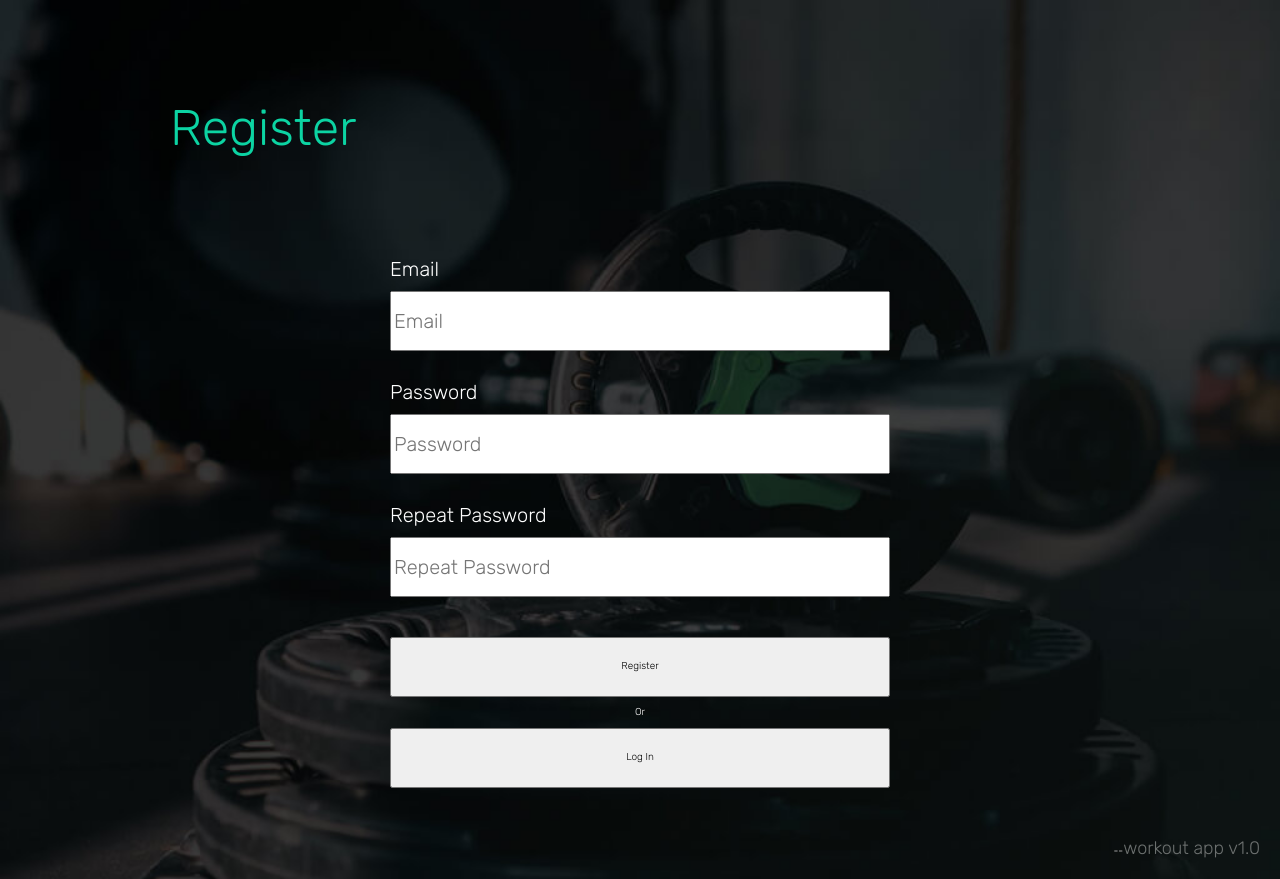
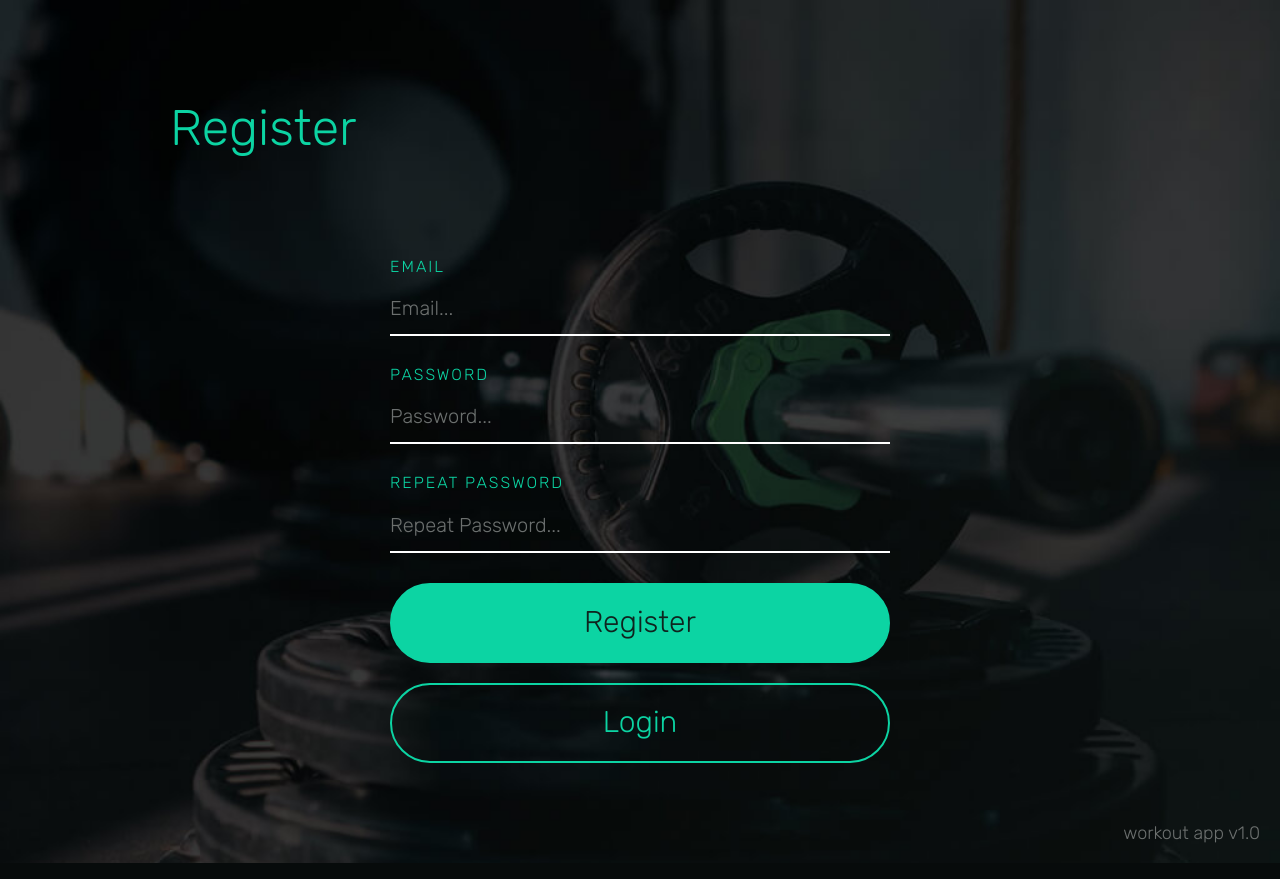
Before and after one commit to RoosterDesign/workout-app-react, a React (Create React App) app: page /register in a window 1280 px wide. Built offline with nearby package versions, Linux system fonts and the light colour scheme; no server answers.

Commit message:
login register forms

```diff
--- a/src/Components/Edit/index.jsx
+++ b/src/Components/Edit/index.jsx
@@ -1,6 +1,7 @@
 import React, { useState, useEffect, useContext } from 'react';
 import { AuthContext } from '../../Auth';
 import firebase from '../../config/firebase';
+import { Link } from 'react-router-dom';
 import { FontAwesomeIcon } from '@fortawesome/react-fontawesome';
 import { faSort, faPencilAlt, faTrash } from '@fortawesome/pro-solid-svg-icons';
 import RoundIconButton from '../RoundIconButton';
@@ -92,6 +93,18 @@ const EditWorkoutList = () => {
 						</div>
 					</ListItem>
 				))}
+
+				{workouts.length === 0 && (
+					<div>
+						<p>
+							You haven&lsquo;t created any workouts yet.{' '}
+							<Link to="/add" style={{ color: 'white' }}>
+								Click here
+							</Link>{' '}
+							to create your first workout.
+						</p>
+					</div>
+				)}
 			</div>
 		</>
 	);
--- a/src/Components/Footer/index.jsx
+++ b/src/Components/Footer/index.jsx
@@ -1,17 +1,11 @@
-import React, { useContext } from 'react';
-import { AuthContext } from '../../Auth';
-
+import React from 'react';
 import styles from './styles';
-
 const Footer = () => {
-	const { currentUser } = useContext(AuthContext);
-
 	return (
 		<footer>
-			{currentUser !== null && currentUser.email}-{currentUser !== null && currentUser.uid}-<span className="version">workout app v1.0</span>
+			<span className="version">workout app v1.0</span>
 			<style jsx>{styles}</style>
 		</footer>
 	);
 };
-
 export default Footer;
--- a/src/Components/Form/FormInput/index.jsx
+++ b/src/Components/Form/FormInput/index.jsx
@@ -5,7 +5,7 @@ import FormGroup from '../FormGroup';
 import FormLabel from '../FormLabel';
 import styles from './styles';
 
-const FormInput = ({ label, name, type, value, placeholder, step = '1', onChange, required }, ...props) => {
+const FormInput = ({ label, name, type, value, placeholder, autocomplete, step = '1', onChange, required }, ...props) => {
 	const inputClass = classNames({
 		input: true,
 		textCenter: props.textAlign === 'center',
@@ -18,7 +18,7 @@ const FormInput = ({ label, name, type, value, placeholder, step = '1', onChange
 	return (
 		<FormGroup>
 			<FormLabel label={label} />
-			<input type={type} {...(type === 'number' && numberAttributes)} name={name} value={inputValue} placeholder={placeholder} onChange={onChange} required={required} className={inputClass} />
+			<input type={type} {...(type === 'number' && numberAttributes)} name={name} value={inputValue} placeholder={placeholder} onChange={onChange} required={required} className={inputClass} autoComplete={autocomplete} />
 			<style jsx>{styles}</style>
 		</FormGroup>
 	);
@@ -32,6 +32,7 @@ FormInput.propTypes = {
 	type: PropTypes.string.isRequired,
 	value: PropTypes.oneOfType([PropTypes.string.isRequired, PropTypes.number.isRequired]),
 	placeholder: PropTypes.string.isRequired,
+	autocomplete: PropTypes.string,
 	step: PropTypes.string,
 	onChange: PropTypes.func.isRequired,
 	required: PropTypes.bool.isRequired,
--- a/src/Components/Login/index.jsx
+++ b/src/Components/Login/index.jsx
@@ -1,7 +1,9 @@
-import React, { useState, useContext } from 'react';
+import React, { useState, useContext, useEffect } from 'react';
 import { AuthContext } from '../../Auth';
 import firebase from '../../config/firebase';
 import { withRouter, useHistory, Redirect } from 'react-router-dom';
+import FormInput from '../Form/FormInput';
+import FormButton from '../Form/FormButton';
 import styles from './style';
 
 const Login = () => {
@@ -9,14 +11,17 @@ const Login = () => {
 	const { currentUser } = useContext(AuthContext);
 	const [email, setEmail] = useState('');
 	const [password, setPassword] = useState('');
+	const [error, setError] = useState('');
 
-	const handleSubmit = (e) => {
+	const onLogin = (e) => {
 		e.preventDefault();
 		firebase
 			.login(email, password)
-			.then(history.push('/'))
+			.then((user) => {
+				if (user) history.push('/');
+			})
 			.catch((err) => {
-				alert(err);
+				setError(err.message);
 			});
 	};
 
@@ -28,25 +33,20 @@ const Login = () => {
 		!currentUser && (
 			<div className="container">
 				<h1>Login</h1>
-				<form className="loginForm" onSubmit={handleSubmit}>
-					<label>
-						Email
-						<input name="email" type="email" placeholder="Email" required onChange={(e) => setEmail(e.target.value)} />
-					</label>
-					<label>
-						Password
-						<input name="password" type="password" placeholder="Password" required onChange={(e) => setPassword(e.target.value)} />
-					</label>
-					<button type="submit">Log in</button>
-					Or
-					<button
+				<form className="loginForm" onSubmit={onLogin}>
+					<FormInput label="Email" type="text" name="email" value={email} placeholder="Email..." onChange={(e) => setEmail(e.target.value)} required />
+					<FormInput label="Password" type="password" name="password" value={password} placeholder="Password..." onChange={(e) => setPassword(e.target.value)} required autocomplete="on" />
+
+					{error && <div className="errors">{error}</div>}
+
+					<FormButton type="submit" label="Log in" />
+					<FormButton
 						type="button"
-						onClick={(e) => {
+						label="Register"
+						onClick={() => {
 							history.push('/register');
 						}}
-					>
-						Register
-					</button>
+					/>
 				</form>
 				<style jsx>{styles}</style>
 			</div>
--- a/src/Components/Login/style.js
+++ b/src/Components/Login/style.js
@@ -4,25 +4,22 @@ import mediaQueries from '../../config/mediaQueries';
 
 export default css`
 	.loginForm {
-		margin: 100px auto 0;
-		text-align: center;
-		width: 500px;
-	}
-	label {
-		display: block;
-		font-size: 2rem;
-		margin-bottom: 30px;
-		text-align: left;
-	}
-	input {
-		height: 60px;
-		margin-top: 10px;
+		margin: 50px auto 0;
+		max-width: 500px;
 		width: 100%;
 	}
 
-	button {
-		height: 60px;
-		margin: 10px 0;
-		width: 100%;
+	.errors {
+		color: ${colours.red};
+		font-size: 1.6rem;
+		line-height: 1.5;
+		margin: 0 0 20px;
+		text-align: center;
+	}
+
+	@media ${mediaQueries.tablet} {
+		.loginForm {
+			margin-top: 100px;
+		}
 	}
 `;
--- a/src/Components/Register/index.jsx
+++ b/src/Components/Register/index.jsx
@@ -1,7 +1,9 @@
 import React, { useState, useContext } from 'react';
 import { AuthContext } from '../../Auth';
 import firebase from '../../config/firebase';
-import { withRouter, useHistory, Redirect } from 'react-router-dom';
+import { useHistory, Redirect } from 'react-router-dom';
+import FormInput from '../Form/FormInput';
+import FormButton from '../Form/FormButton';
 import styles from './style';
 
 const Register = () => {
@@ -10,23 +12,34 @@ const Register = () => {
 	const [email, setEmail] = useState('');
 	const [password, setPassword] = useState('');
 	const [repeatPassword, setRepeatPassword] = useState('');
+	const [error, setError] = useState('');
 
 	const handleSubmit = (e) => {
 		e.preventDefault();
 		if (password === repeatPassword) {
 			onRegister();
 		} else {
-			alert('PASSWORDS DONT MATCH');
+			setError('Passwords do not match');
 		}
 	};
 
 	async function onRegister() {
-		try {
-			firebase.register(email, password);
-			history.push('/');
-		} catch (err) {
-			alert(err.message);
-		}
+		firebase
+			.register(email, password)
+			.then((res) => {
+				console.info(res);
+				// if (user) history.push('/');
+			})
+			.catch((err) => {
+				setError(err.message);
+			});
+
+		// try {
+		// 	firebase.register(email, password);
+		// 	history.push('/');
+		// } catch (err) {
+		// 	setError(err.message);
+		// }
 	}
 
 	if (currentUser) {
@@ -38,28 +51,18 @@ const Register = () => {
 			<div className="container">
 				<h1>Register</h1>
 				<form className="registerForm" onSubmit={handleSubmit}>
-					<label>
-						Email
-						<input name="email" type="email" placeholder="Email" required onChange={(e) => setEmail(e.target.value)} />
-					</label>
-					<label>
-						Password
-						<input name="password" type="password" placeholder="Password" required onChange={(e) => setPassword(e.target.value)} />
-					</label>
-					<label>
-						Repeat Password
-						<input name="repeatPassword" type="password" placeholder="Repeat Password" required onChange={(e) => setRepeatPassword(e.target.value)} />
-					</label>
-					<button type="submit">Register</button>
-					Or
-					<button
+					<FormInput label="Email" type="text" name="email" value={email} placeholder="Email..." onChange={(e) => setEmail(e.target.value)} required />
+					<FormInput label="Password" type="password" name="password" value={password} placeholder="Password..." onChange={(e) => setPassword(e.target.value)} required autocomplete="on" />
+					<FormInput label="Repeat Password" type="password" name="repeatPassword" value={repeatPassword} placeholder="Repeat Password..." onChange={(e) => setRepeatPassword(e.target.value)} required autocomplete="on" />
+					{error && <div className="errors">{error}</div>}
+					<FormButton type="submit" label="Register" />
+					<FormButton
 						type="button"
-						onClick={(e) => {
+						label="Login "
+						onClick={() => {
 							history.push('/login');
 						}}
-					>
-						Log In
-					</button>
+					/>
 				</form>
 				<style jsx>{styles}</style>
 			</div>
--- a/src/Components/Register/style.js
+++ b/src/Components/Register/style.js
@@ -4,25 +4,22 @@ import mediaQueries from '../../config/mediaQueries';
 
 export default css`
 	.registerForm {
-		margin: 100px auto 0;
-		text-align: center;
-		width: 500px;
-	}
-	label {
-		display: block;
-		font-size: 2rem;
-		margin-bottom: 30px;
-		text-align: left;
-	}
-	input {
-		height: 60px;
-		margin-top: 10px;
+		margin: 50px auto 0;
+		max-width: 500px;
 		width: 100%;
 	}
 
-	button {
-		height: 60px;
-		margin: 10px 0;
-		width: 100%;
+	.errors {
+		color: ${colours.red};
+		font-size: 1.6rem;
+		line-height: 1.5;
+		margin: 0 0 20px;
+		text-align: center;
+	}
+
+	@media ${mediaQueries.tablet} {
+		.registerForm {
+			margin-top: 100px;
+		}
 	}
 `;
--- a/src/Components/WorkoutDetail/index.jsx
+++ b/src/Components/WorkoutDetail/index.jsx
@@ -4,9 +4,6 @@ import PropTypes from 'prop-types';
 import firebase from '../../config/firebase';
 import LoadingSpinner from '../LoadingSpinner';
 import ExerciseList from '../ExerciseList';
-
-// TODO
-// If no exercises, link to 'add exercise'
 
 const WorkoutDetail = ({ match }) => {
 	const { currentUser } = useContext(AuthContext);
--- a/src/Components/WorkoutList/index.jsx
+++ b/src/Components/WorkoutList/index.jsx
@@ -48,6 +48,18 @@ const WorkoutList = () => {
 								</Link>
 							</ListItem>
 						))}
+
+						{workouts.length === 0 && (
+							<div>
+								<p>
+									You haven&lsquo;t created any workouts yet.{' '}
+									<Link to="/add" style={{ color: 'white' }}>
+										Click here
+									</Link>{' '}
+									to create your first workout.
+								</p>
+							</div>
+						)}
 					</>
 				)}
 				<style jsx>{styles}</style>
```
Also changed, not shown: src/App.js (+9 -9 lines).
